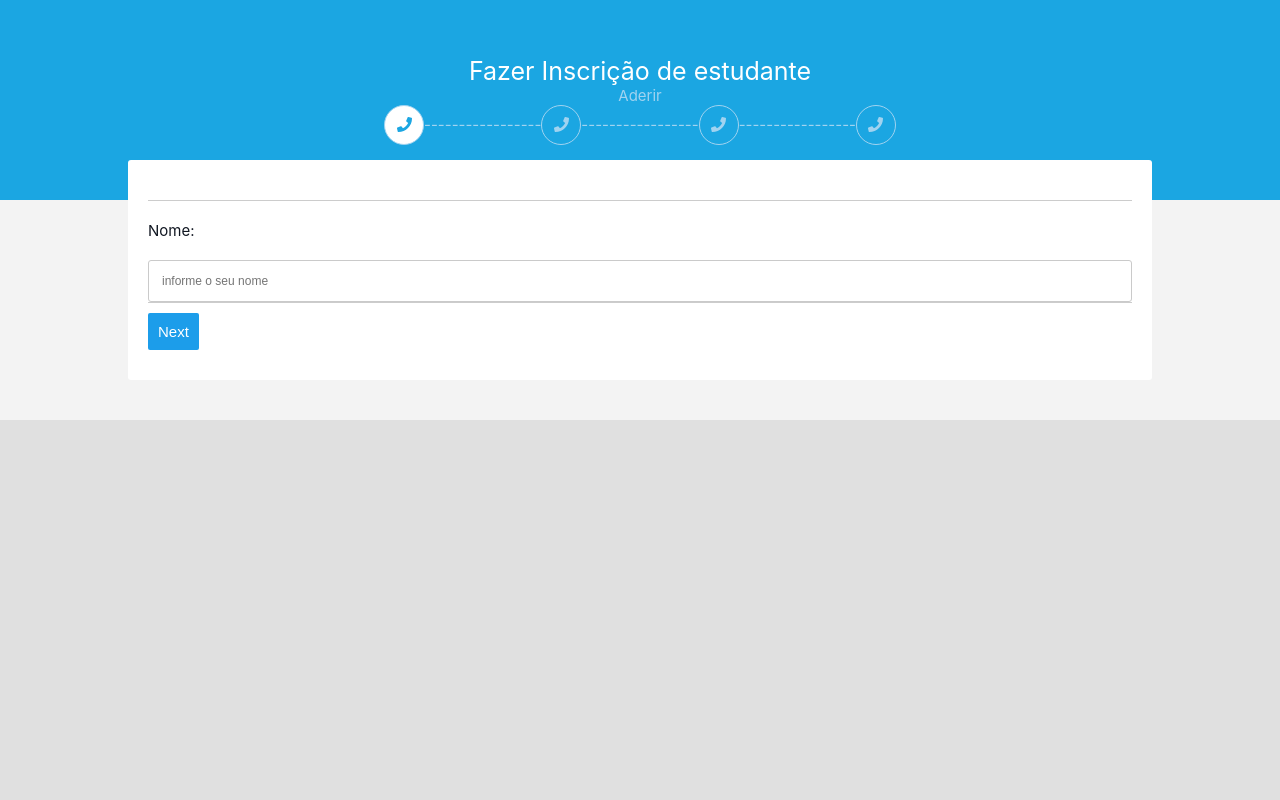
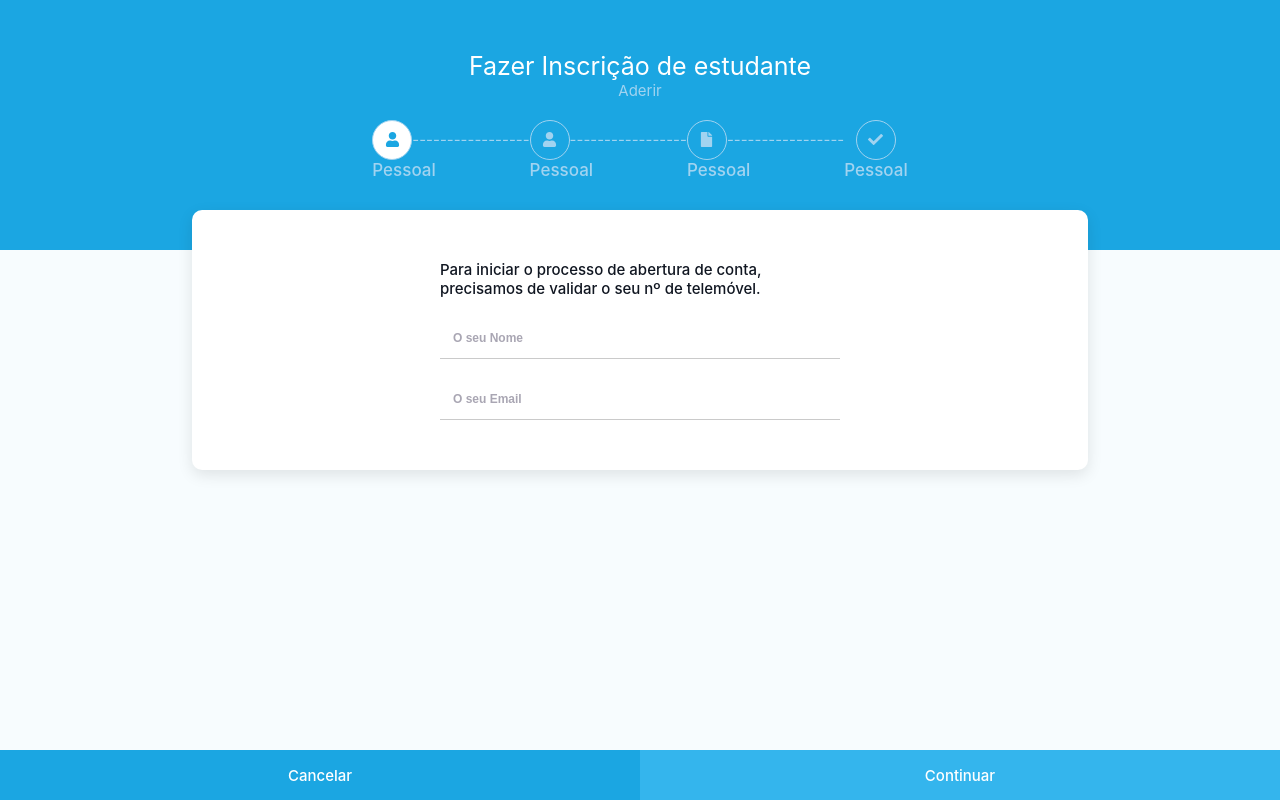
Before and after one commit to Portal-Company/Portal-Front-End, a Next.js app: page /inscricao in a window 1280 px wide. Built offline with nearby package versions, Linux system fonts and the light colour scheme; a web font is replaced by a local one.

Commit message:
feat: adicionando os botões

```diff
--- a/src/components/input/styles.ts
+++ b/src/components/input/styles.ts
@@ -1,12 +1,21 @@
 import styled from "styled-components";
 
 export const Container=styled.input`
-    border:.1px solid #cacaca;
+    border: none;
+    border-bottom:.1px solid #cacaca;
     margin-top: 2rem;
     font-size: 1rem;
     padding: 1.3rem;
     width: 100%;
-    border-radius:.3rem ;
+    max-width: 40rem;
     flex: 1;
     font-size: 1.2rem;
+    ::placeholder{
+        font-weight: bolder;
+        color:#a9a6b3;
+    }
+    :focus{
+        border-bottom:.1px solid #1ba6e2;
+        transition: 2s ease-in-out;
+    }
 `;
--- a/src/views/studentSubscription/index.tsx
+++ b/src/views/studentSubscription/index.tsx
@@ -1,4 +1,4 @@
-import { FaCheck, FaLock, FaPen, FaPhone, FaPhoneAlt } from 'react-icons/fa'
+import { FaCheck, FaFile, FaLock, FaPen, FaPhone, FaPhoneAlt, FaUser } from 'react-icons/fa'
 import Input from '../../components/input'
 import * as S from './styles'
 const StudentSubscription=()=>{
@@ -11,45 +11,61 @@ const StudentSubscription=()=>{
                     <S.IconsContainer>
                         <div>
                             <div>
-                                <FaPhone/>
+                                <div>
+                                    <FaUser/>
+                                </div>
+                                -----------------
                             </div>
-                            -----------------
+                            <p>Pessoal</p>
                         </div>
                         <div>
                             <div>
-                                <FaPhone/>
+                                <div>
+                                    <FaUser/>
+                                </div>
+                                -----------------
                             </div>
-                            -----------------
+                            <p>Pessoal</p>
                         </div>
                         <div>
                             <div>
-                                <FaPhone/>
+                                <div>
+                                    <FaFile/>
+                                </div>
+                                -----------------
                             </div>
-                            -----------------
+                            <p>Pessoal</p>
                         </div>
                         <div>
                             <div>
-                                <FaPhone/>
+                                <div>
+                                    <FaCheck/>
+                                </div>
                             </div>
+                            <p>Pessoal</p>
                         </div>
                     </S.IconsContainer>
                 </S.CenterContent>
             </S.CardBackground>
             <S.WrapperContainer>
                 <S.FormCard>
-
-                        <S.CardsContainer>
-
-                        </S.CardsContainer>
-                        <S.FieldContainer>
-                            <S.Field>
-                                <label htmlFor="">Nome:</label>
-                                <Input type='text' placeholder='informe o seu nome'/>
-                            </S.Field>
-                        </S.FieldContainer>
-                        <S.Button color='#fff' backgroundColor='#1C9DEA'>Next</S.Button>
+                    <S.Paragraph>
+                        Para iniciar o processo de abertura de conta, precisamos de validar o seu nº de telemóvel.
+                    </S.Paragraph>
+                    <S.Forms>
+                        <Input placeholder='O seu Nome' type='text'/>
+                        <Input placeholder='O seu Email' type='email'/>
+                    </S.Forms>
                 </S.FormCard>
             </S.WrapperContainer>
+            <S.Footer>
+                <S.BackButton>
+                    Cancelar
+                </S.BackButton>
+                <S.ForewardButton>
+                    Continuar
+                </S.ForewardButton>
+            </S.Footer>
         </S.Container>
     )
 }
--- a/src/views/studentSubscription/styles.ts
+++ b/src/views/studentSubscription/styles.ts
@@ -1,15 +1,19 @@
 import styled from "styled-components";
-interface buttonProps {
-    color: string;
-    backgroundColor: string;
-  }
 
 export const Container=styled.div`
-    background-color: #f3f3f3;
+    height: 100vh;
+    background-color: #f7fcfe;
 `;
 
 export const WrapperContainer=styled.div`
 
+`;
+
+export const Paragraph=styled.p`
+    font-weight: 500;
+    text-align: start;
+    max-width: 40rem;
+    margin: auto;
 `;
 
 export const CardBackground=styled.div`
@@ -17,7 +21,7 @@ export const CardBackground=styled.div`
     align-items: center;
     justify-content: space-between;
     width: 100%;
-    height: 20rem;
+    height: 25rem;
     background-color:#1ba6e2;
     padding: 1rem 6rem;
     color: #fff;
@@ -55,15 +59,19 @@ export const CenterContent=styled.div`
 `;
 
 export const IconsContainer=styled.div`
+    margin: 2rem;
     display: flex;
     align-items: center;
     >div:first-child{
+        div{
             div{
                 color:#1ba6e2;
                 background-color: #fff;
                 border-radius: 50%;
             }
         }
+    }
+    >div{
         >div{
             div{
             display: flex;
@@ -79,16 +87,23 @@ export const IconsContainer=styled.div`
         align-items: center;
         justify-content: center;
     }
+    p{
+        color:#a1d3f0 ;
+        font-weight: 500;
+        text-align: start;
+    }
+}
 `;
 
 export const FormCard=styled.div`
     background-color: #fff;
+    box-shadow:0 .5rem 1.5rem rgba(0,0,0,0.1);
     position: relative;
     margin:auto;
-    padding: 2rem;
+    padding: 5rem 2rem;
     bottom: 4rem;
-    width: 80%;
-    border-radius: .3rem;
+    width: 70%;
+    border-radius: 1rem;
     div:first-child{
         border-bottom: 1px solid #ccc;
         h2{
@@ -98,56 +113,32 @@ export const FormCard=styled.div`
 
 `;
 
-export const CardsContainer=styled.div`
-    margin: 2rem 0;
-    display: flex;
-    justify-content: space-between;
+export const Forms=styled.div`
+    display:flex ;
+    align-items: center;
+    justify-content: center;
+    flex-direction: column;
 `;
 
-export const Card=styled.div`
+export const Footer=styled.div`
+    height: 5rem;
+    width: 100%;
+    position: fixed;
+    bottom: 0;
+    display:flex;
+    justify-content:space-between;
+    `;
+
+export const BackButton=styled.div`
+    width:50%;
+    background-color: #1ba6e2;
     display: flex;
-    justify-content: start;
-    gap: 1rem;
+    justify-content:center;
     align-items: center;
-    padding: 1rem;
-    background-color: ${({theme})=>theme.colors.primary.xblue};
-    width: 25rem;
-    border-radius:.3rem;
-    div{
-        padding: 1.1rem;
-        background-color: #fff;
-        width: 4rem;
-        height: 4rem;
-        text-align: center;
-        border-radius: 50%;
-        svg{
-            color:${({theme})=>theme.colors.primary.xblue} ;
-        }
-    }
-    span{
     color: #fff;
     font-weight: 500;
-    }
     `;
 
-
-
-export const FieldContainer=styled.div`
-    display:grid;
-    grid-template-columns: repeat(auto-fit,minmax(40rem,1fr));
-    gap:1.5rem;
+export const ForewardButton=styled(BackButton)`
+    background-color:#34b5ed;
 `;
-
-export const Field=styled.div`
-
-`;
-
-export const Button=styled.button`
-    background-color: ${({ backgroundColor }: buttonProps) => backgroundColor};
-    color: ${({color}:buttonProps)=>color};
-    border-radius: .1rem;
-    border: none;
-    padding: 1rem;
-    margin: 1rem 0;
-    border-radius: .2rem;
-`
```
Lines whose indentation alone changed are shown as unchanged.
